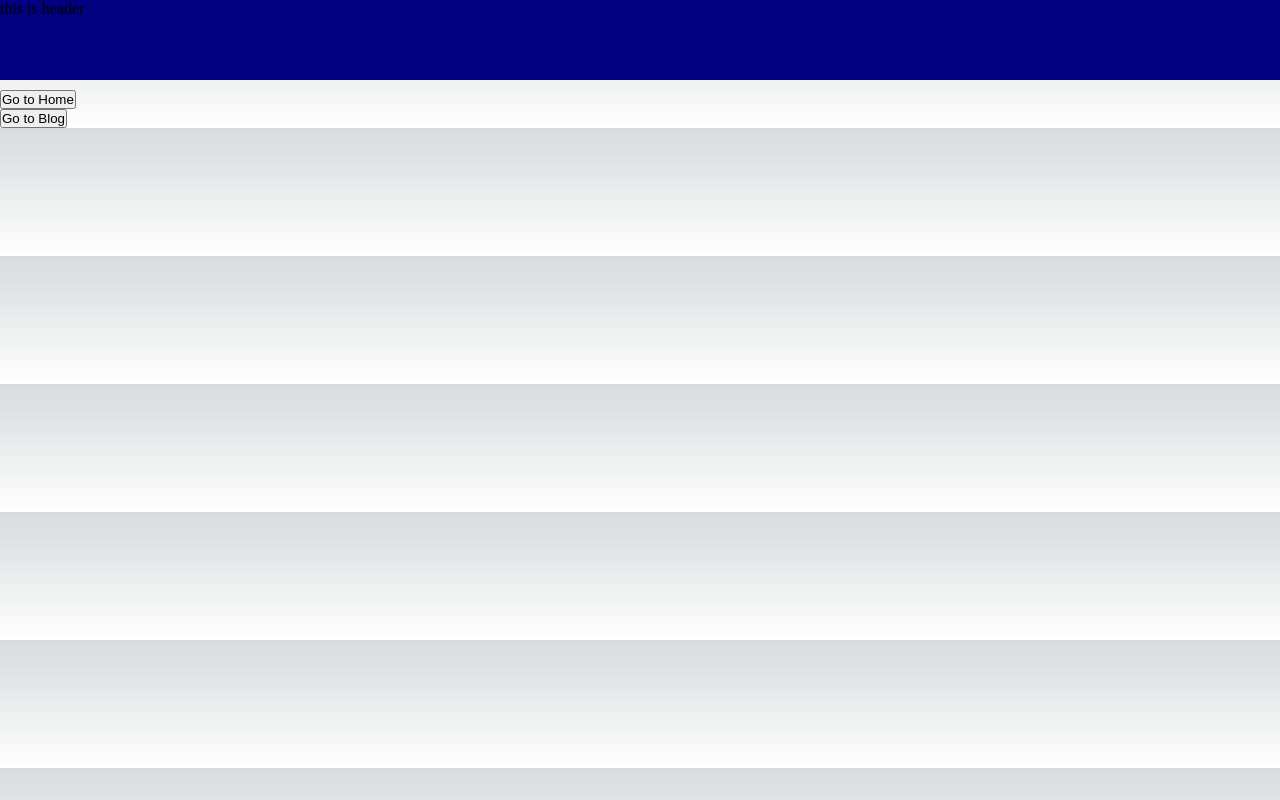
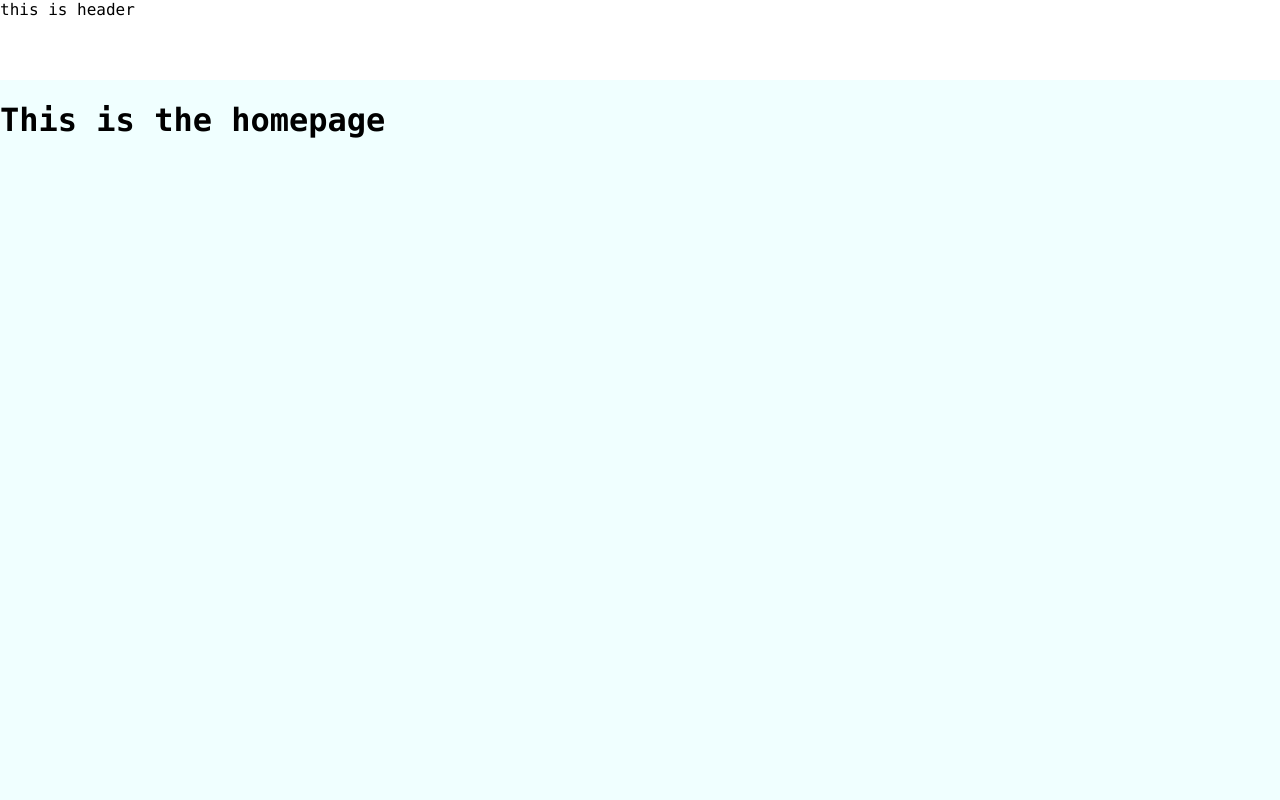
Before and after one commit to sarahsimorangkir/personal-web-nextjs, a Next.js app: page / in a window 1280 px wide. Built offline with nearby package versions, Linux system fonts and the light colour scheme.

Commit message:
adjust for blog

```diff
--- /dev/null
+++ b/src/components/Layout/index.tsx
@@ -0,0 +1,26 @@
+import React, { ReactNode } from "react";
+
+interface LayoutProps{
+    children : React.ReactNode;
+}
+
+const Layout: React.FC<LayoutProps> = ({ children }) => {
+  return (
+    <div>
+      <header
+        style={{
+          backgroundColor: "#ffffff",
+          width: "100%",
+          height: "80px",
+          top: "0",
+          marginBottom: "10px",
+        }}
+      >
+        this is header
+      </header>
+      {children}
+    </div>
+  );
+};
+
+export default Layout;
--- a/src/pages/_app.tsx
+++ b/src/pages/_app.tsx
@@ -1,24 +1,16 @@
+import Layout from "@/components/Layout";
 import "@/styles/globals.css";
+import { NextPage } from "next";
 import type { AppProps } from "next/app";
+import React from "react";
 
 
-const Layout = ({children})=>{
-  return (
-    <div>
-      <header style={{backgroundColor:"#000080", width:"100%", height: "80px", top: "0", marginBottom: "10px"}}>
-        this is header
-      </header>
-      {children}
-    </div>
-  )
+type ComponentWithLayout = NextPage & {
+  getLayout?: (page: React.ReactElement)=> React.ReactNode;
 }
 
-
 export default function App({ Component, pageProps }: AppProps) {
-  const getLayout = Component.getLayout || ((page) => <Layout>{page}</Layout>);
-  return getLayout(<Component />);
-
-
-
+    const getLayout = (Component as ComponentWithLayout).getLayout ||((page)=><Layout>{page}</Layout>)
+    return getLayout(<Component/>)
 
 }
--- a/src/pages/api/hello.ts
+++ /dev/null
@@ -1,13 +0,0 @@
-// Next.js API route support: https://nextjs.org/docs/api-routes/introduction
-import type { NextApiRequest, NextApiResponse } from "next";
-
-type Data = {
-  name: string;
-};
-
-export default function handler(
-  req: NextApiRequest,
-  res: NextApiResponse<Data>,
-) {
-  res.status(200).json({ name: "John Doe" });
-}
--- a/src/pages/index.tsx
+++ b/src/pages/index.tsx
@@ -1,28 +1,8 @@
-import Head from "next/head";
-import Image from "next/image";
-import { Inter } from "next/font/google";
-import styles from "@/styles/Home.module.css";
-import Link from "next/link";
-import { useRouter } from "next/router";
-
-const inter = Inter({ subsets: ["latin"] });
 
 export default function Home() {
-  const router = useRouter();
   return (
     <>
-    <ul>
-      <li>
-        <button onClick={()=>router.push('/dashboard')}>Go to Home</button>
-      </li>
-      <li>
-        {/* <Link href={{
-          pathname: '/blog/[type]/[id]',
-          query: { type: 'post', id: 123 },
-        }}>Go to Blog</Link> */}
-        <button onClick={()=>router.push('/blog/post/143')}>Go to Blog</button>
-      </li>
-      </ul>
+    <h1>This is the homepage</h1>
     </>
   );
 }
--- a/src/styles/globals.css
+++ b/src/styles/globals.css
@@ -1,107 +1,15 @@
 :root {
-  --max-width: 1100px;
-  --border-radius: 12px;
-  --font-mono: ui-monospace, Menlo, Monaco, "Cascadia Mono", "Segoe UI Mono",
-    "Roboto Mono", "Oxygen Mono", "Ubuntu Monospace", "Source Code Pro",
-    "Fira Mono", "Droid Sans Mono", "Courier New", monospace;
-
-  --foreground-rgb: 0, 0, 0;
-  --background-start-rgb: 214, 219, 220;
-  --background-end-rgb: 255, 255, 255;
-
-  --primary-glow: conic-gradient(
-    from 180deg at 50% 50%,
-    #16abff33 0deg,
-    #0885ff33 55deg,
-    #54d6ff33 120deg,
-    #0071ff33 160deg,
-    transparent 360deg
-  );
-  --secondary-glow: radial-gradient(
-    rgba(255, 255, 255, 1),
-    rgba(255, 255, 255, 0)
-  );
-
-  --tile-start-rgb: 239, 245, 249;
-  --tile-end-rgb: 228, 232, 233;
-  --tile-border: conic-gradient(
-    #00000080,
-    #00000040,
-    #00000030,
-    #00000020,
-    #00000010,
-    #00000010,
-    #00000080
-  );
-
-  --callout-rgb: 238, 240, 241;
-  --callout-border-rgb: 172, 175, 176;
-  --card-rgb: 180, 185, 188;
-  --card-border-rgb: 131, 134, 135;
+  --primaryColor : #2280C4;
 }
 
-@media (prefers-color-scheme: dark) {
-  :root {
-    --foreground-rgb: 255, 255, 255;
-    --background-start-rgb: 0, 0, 0;
-    --background-end-rgb: 0, 0, 0;
-
-    --primary-glow: radial-gradient(rgba(1, 65, 255, 0.4), rgba(1, 65, 255, 0));
-    --secondary-glow: linear-gradient(
-      to bottom right,
-      rgba(1, 65, 255, 0),
-      rgba(1, 65, 255, 0),
-      rgba(1, 65, 255, 0.3)
-    );
-
-    --tile-start-rgb: 2, 13, 46;
-    --tile-end-rgb: 2, 5, 19;
-    --tile-border: conic-gradient(
-      #ffffff80,
-      #ffffff40,
-      #ffffff30,
-      #ffffff20,
-      #ffffff10,
-      #ffffff10,
-      #ffffff80
-    );
-
-    --callout-rgb: 20, 20, 20;
-    --callout-border-rgb: 108, 108, 108;
-    --card-rgb: 100, 100, 100;
-    --card-border-rgb: 200, 200, 200;
-  }
+*{
+  font-family: ui-monospace, Menlo, Monaco, "Cascadia Mono", "Segoe UI Mono",
+  "Roboto Mono", "Oxygen Mono", "Ubuntu Monospace", "Source Code Pro",
+  "Fira Mono", "Droid Sans Mono", "Courier New", monospace;
+  box-sizing: border-box;
 }
 
-* {
-  box-sizing: border-box;
-  padding: 0;
+body{
   margin: 0;
+  background-color: azure;
 }
-
-html,
-body {
-  max-width: 100vw;
-  overflow-x: hidden;
-}
-
-body {
-  color: rgb(var(--foreground-rgb));
-  background: linear-gradient(
-      to bottom,
-      transparent,
-      rgb(var(--background-end-rgb))
-    )
-    rgb(var(--background-start-rgb));
-}
-
-a {
-  color: inherit;
-  text-decoration: none;
-}
-
-@media (prefers-color-scheme: dark) {
-  html {
-    color-scheme: dark;
-  }
-}
```
Also changed, not shown: package.json (+5 -4 lines), src/pages/blog/[type]/[id].tsx (deleted, +0 -30 lines), src/pages/dashboard/[[...analytics]].tsx (deleted, +0 -15 lines), src/styles/Home.module.css (deleted, +0 -229 lines), src/components/Layout/index.module.scss (added), 1 other file (tests, documents, lock files or other folders).
